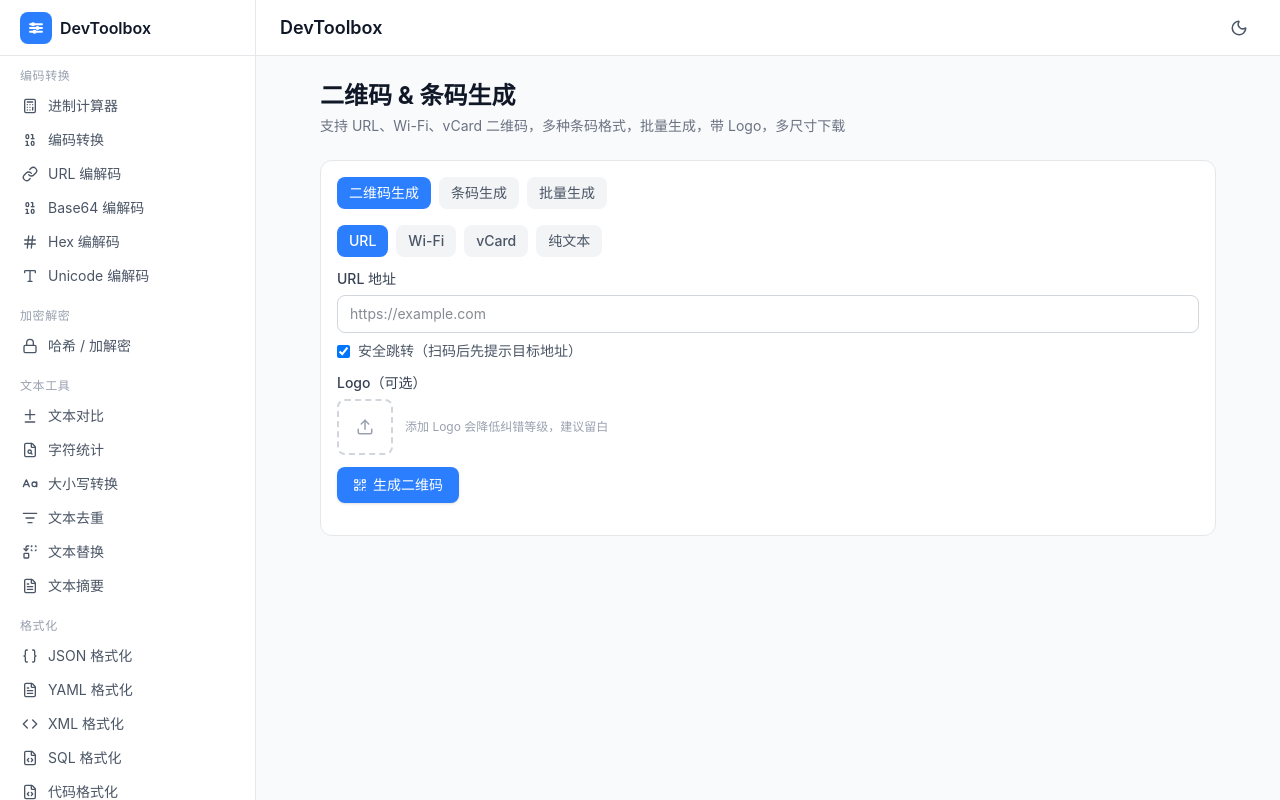
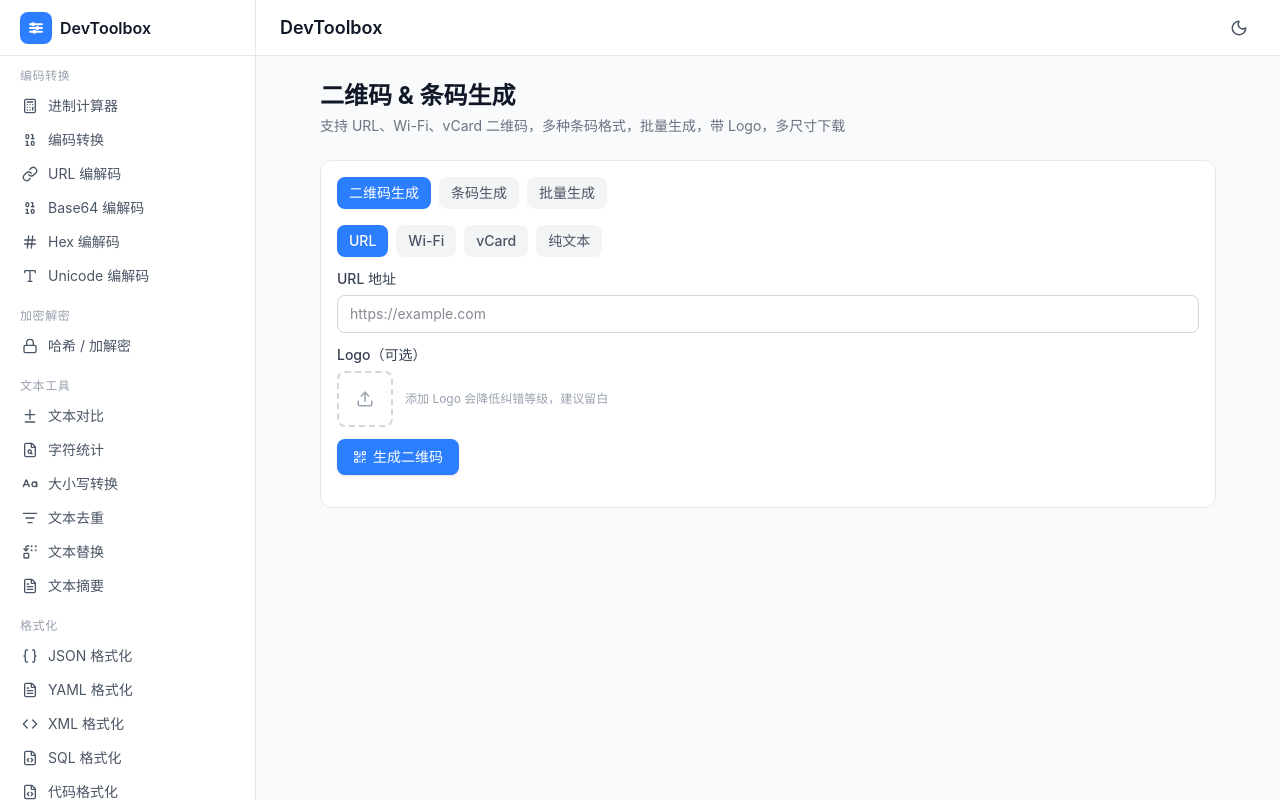
Before and after one commit to athlonreg/aggregation, a React (Vite) app: page /qrcode in a window 1280 px wide. Built offline with nearby package versions, Linux system fonts and the light colour scheme; the HTML template or start-up script is replaced by a standard one.

Commit message:
fix: URL QR codes encode raw URL, scan to redirect directly

```diff
--- a/src/tools/QRCodeGenerator.tsx
+++ b/src/tools/QRCodeGenerator.tsx
@@ -51,13 +51,9 @@ function downloadDataUrl(dataUrl: string, filename: string) {
 
 // ── Generate QR data string ─────────────────────────────────────
 
-function buildQrString(mode: QrMode, fields: Record<string, string>, useSafeRedirect: boolean): string {
+function buildQrString(mode: QrMode, fields: Record<string, string>): string {
   switch (mode) {
-    case 'url': {
-      const url = fields.url || ''
-      if (!url) return ''
-      return useSafeRedirect ? `https://www.tlhub.cn/redirect#${encodeURIComponent(url)}` : url
-    }
+    case 'url': return fields.url || ''
     case 'wifi': return `WIFI:T:${fields.security || 'WPA'};S:${fields.ssid || ''};P:${fields.password || ''};H:${fields.hidden === 'true' ? 'true' : 'false'};;`
     case 'vcard':
       return [
@@ -121,7 +117,6 @@ function QRTab() {
   const [logoPreview, setLogoPreview] = useState<string>('')
   const [preview, setPreview] = useState<string>('')
   const [generating, setGenerating] = useState(false)
-  const [useSafeRedirect, setUseSafeRedirect] = useState(true)
   const logoInputRef = useRef<HTMLInputElement>(null)
 
   const setField = useCallback((k: string, v: string) => setFields(prev => ({ ...prev, [k]: v })), [])
@@ -137,7 +132,7 @@ function QRTab() {
   }, [])
 
   const handleGenerate = useCallback(async () => {
-    const text = buildQrString(mode, fields, useSafeRedirect)
+    const text = buildQrString(mode, fields)
     if (!text.trim()) return
     setGenerating(true)
     try {
@@ -148,7 +143,7 @@ function QRTab() {
   }, [mode, fields, logoFile])
 
   const handleDownload = useCallback(async (size: number) => {
-    const text = buildQrString(mode, fields, useSafeRedirect)
+    const text = buildQrString(mode, fields)
     if (!text.trim()) return
     const canvas = await qrToCanvas(text, size, logoFile)
     downloadDataUrl(canvas.toDataURL('image/png'), `qrcode_${size}x${size}.png`)
@@ -163,15 +158,9 @@ function QRTab() {
       </div>
 
       {mode === 'url' && (
-        <div className="mb-3 space-y-2">
-          <div>
-            <label className="block text-sm font-medium text-gray-700 dark:text-gray-300 mb-1.5">URL 地址</label>
-            <input value={fields.url} onChange={e => setField('url', e.target.value)} placeholder="https://example.com" className="w-full rounded-lg border border-gray-300 dark:border-gray-700 bg-white dark:bg-gray-800 px-3 py-2 text-sm text-gray-900 dark:text-gray-100" />
-          </div>
-          <label className="flex items-center gap-2 cursor-pointer">
-            <input type="checkbox" checked={useSafeRedirect} onChange={e => setUseSafeRedirect(e.target.checked)} className="rounded border-gray-300 dark:border-gray-700" />
-            <span className="text-sm text-gray-600 dark:text-gray-400">安全跳转（扫码后先提示目标地址）</span>
-          </label>
+        <div className="mb-3">
+          <label className="block text-sm font-medium text-gray-700 dark:text-gray-300 mb-1.5">URL 地址</label>
+          <input value={fields.url} onChange={e => setField('url', e.target.value)} placeholder="https://example.com" className="w-full rounded-lg border border-gray-300 dark:border-gray-700 bg-white dark:bg-gray-800 px-3 py-2 text-sm text-gray-900 dark:text-gray-100" />
         </div>
       )}
 
```
